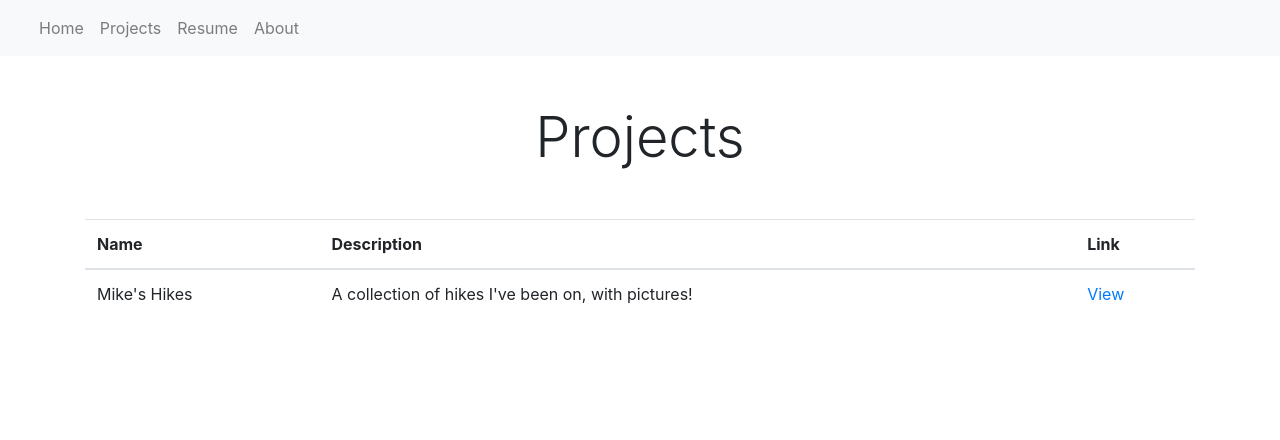
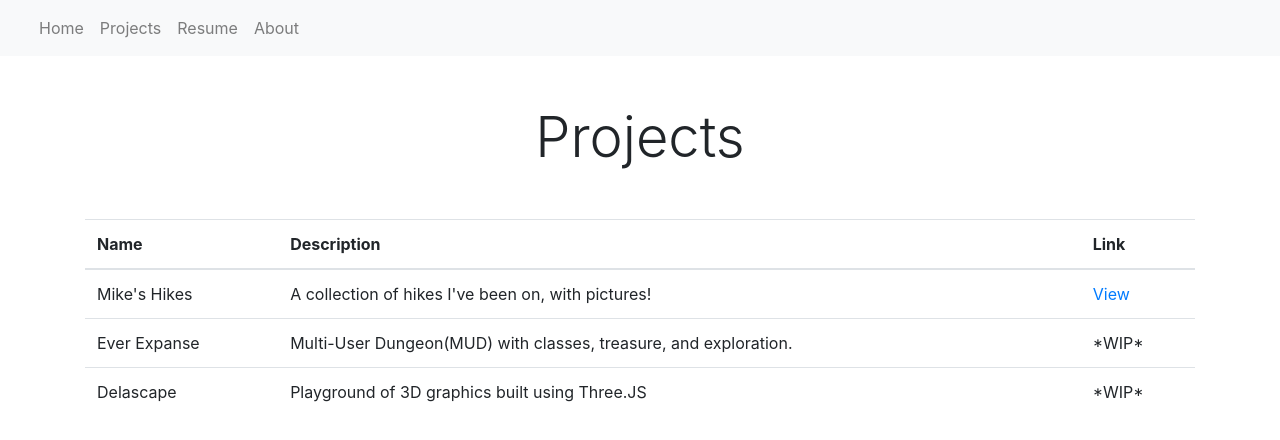
Before and after one commit to frekkdekk/mikes-portfolio, a SvelteKit app: page /projects in a window 1280 px wide. Shown: the top 440 px of the page. Built offline with nearby package versions, Linux system fonts and the light colour scheme.

Commit message:
Updated readme with links and projects list with work-in-progress items

```diff
--- a/src/routes/projects/+page.svelte
+++ b/src/routes/projects/+page.svelte
@@ -17,6 +17,16 @@
                         <td>A collection of hikes I've been on, with pictures!</td>
                         <td><a href="/mikes-hikes">View</a></td>
                     </tr>
+                    <tr>
+                        <td>Ever Expanse</td>
+                        <td>Multi-User Dungeon(MUD) with classes, treasure, and exploration.</td>
+                        <td><a>*WIP*</a></td>
+                    </tr>
+                    <tr>
+                        <td>Delascape</td>
+                        <td>Playground of 3D graphics built using Three.JS</td>
+                        <td><a>*WIP*</a></td>
+                    </tr>
                 </tbody>
             </table>
         </div>
```
Also changed, not shown: 1 other file (tests, documents, lock files or other folders).
